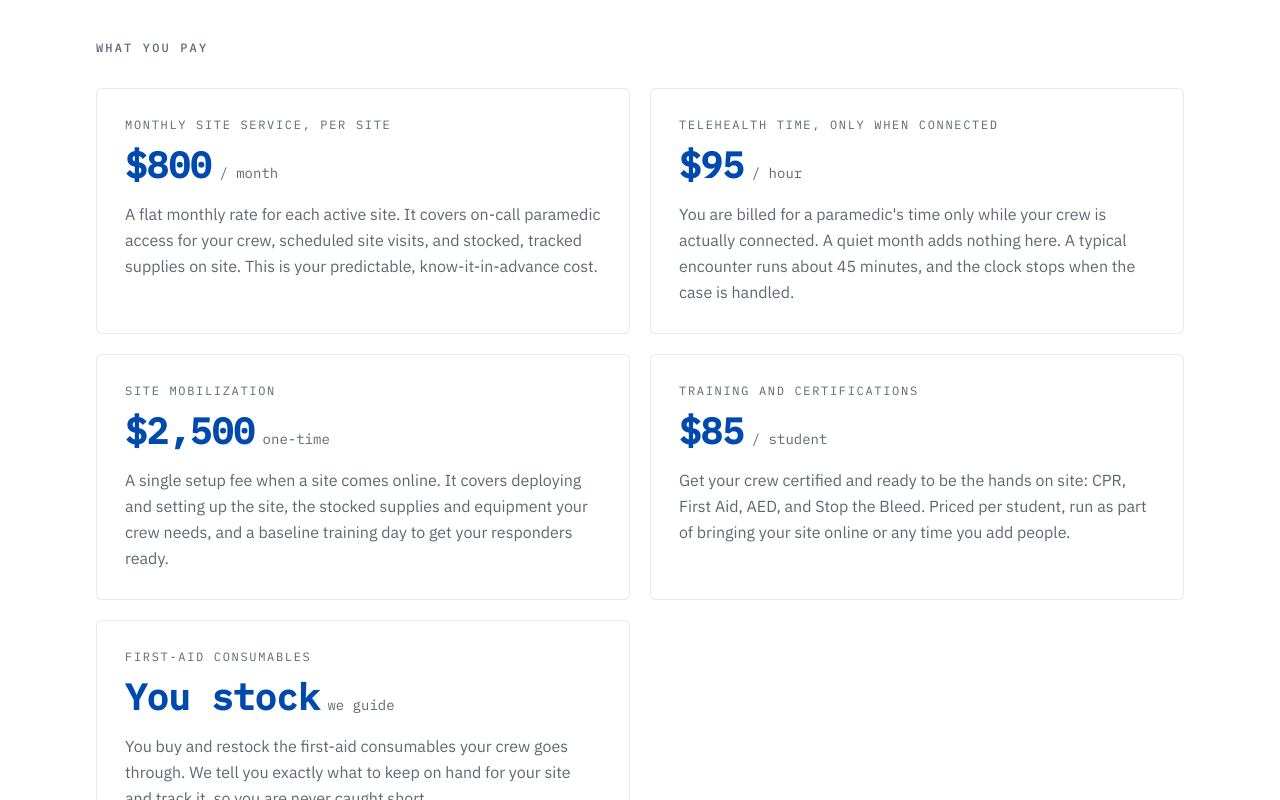
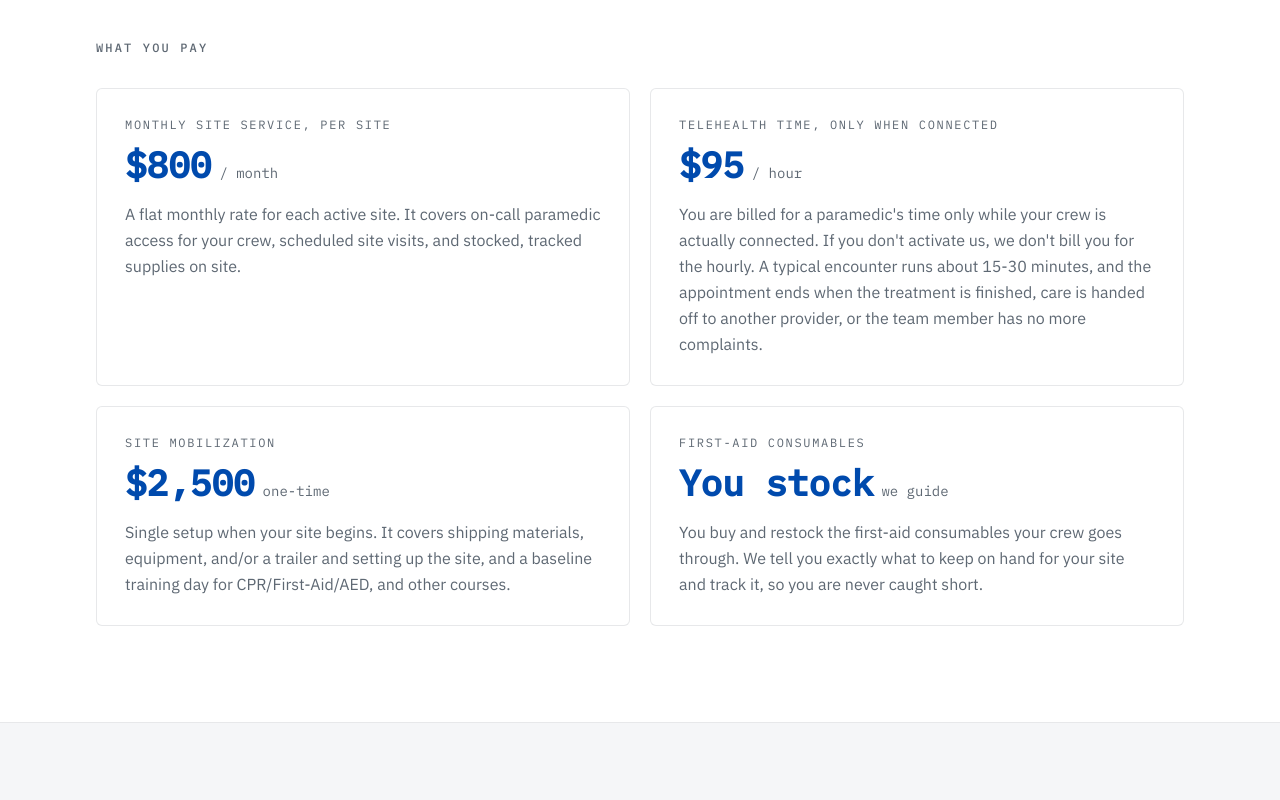
Before and after one commit to whatnewads/medixWebsite, a Next.js app: page /pricing in a window 1280 px wide. Shown: the part 558-1358 px from the top of the page. Built offline with nearby package versions, Linux system fonts and the light colour scheme; no server answers.

Commit message:
copywrite changes to pricing page

```diff
--- a/src/app/pricing/page.tsx
+++ b/src/app/pricing/page.tsx
@@ -17,25 +17,19 @@ const lineItems = [
     label: "Monthly site service, per site",
     price: "$800",
     unit: "/ month",
-    body: "A flat monthly rate for each active site. It covers on-call paramedic access for your crew, scheduled site visits, and stocked, tracked supplies on site. This is your predictable, know-it-in-advance cost.",
+    body: "A flat monthly rate for each active site. It covers on-call paramedic access for your crew, scheduled site visits, and stocked, tracked supplies on site.",
   },
   {
     label: "Telehealth time, only when connected",
     price: "$95",
     unit: "/ hour",
-    body: "You are billed for a paramedic's time only while your crew is actually connected. A quiet month adds nothing here. A typical encounter runs about 45 minutes, and the clock stops when the case is handled.",
+    body: "You are billed for a paramedic's time only while your crew is actually connected. If you don't activate us, we don't bill you for the hourly. A typical encounter runs about 15-30 minutes, and the appointment ends when the treatment is finished, care is handed off to another provider, or the team member has no more complaints.",
   },
   {
     label: "Site mobilization",
     price: "$2,500",
     unit: "one-time",
-    body: "A single setup fee when a site comes online. It covers deploying and setting up the site, the stocked supplies and equipment your crew needs, and a baseline training day to get your responders ready.",
-  },
-  {
-    label: "Training and certifications",
-    price: "$85",
-    unit: "/ student",
-    body: "Get your crew certified and ready to be the hands on site: CPR, First Aid, AED, and Stop the Bleed. Priced per student, run as part of bringing your site online or any time you add people.",
+    body: "Single setup when your site begins. It covers shipping materials, equipment, and/or a trailer and setting up the site, and a baseline training day for CPR/First-Aid/AED, and other courses.",
   },
   {
     label: "First-aid consumables",
```
